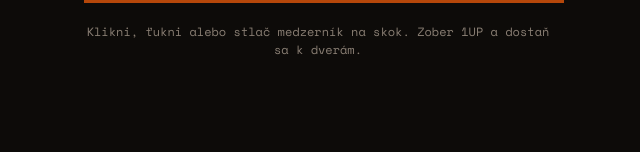
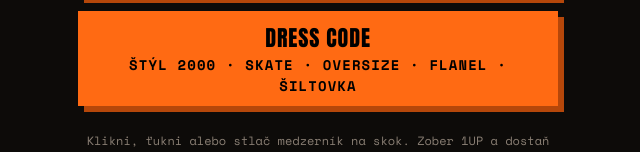
Before and after one commit to SuperGrassX/road-to-jama, a plain HTML site: page index.html in a window 1280 px wide. Shown: the part 384-536 px from the top of the page, without its empty margins (322-962 px from the left). Drawn offline with nearby package versions, Linux system fonts and the light colour scheme.

Commit message:
Add files via upload

```diff
--- a/index.html
+++ b/index.html
@@ -63,6 +63,8 @@ h2 { font-size: clamp(28px, 7vw, 44px); color: var(--orange); text-shadow: 3px 3
 .press::before { content: ""; position: absolute; inset: -8px; border: 3px solid var(--orange); border-radius: 50%; pointer-events: none; animation: pulse 1.6s ease-out infinite; }
 @keyframes pulse { 0% { transform: scale(.85); opacity: 1; } 100% { transform: scale(1.3); opacity: 0; } }
 .cue { position: absolute; left: 72%; top: 24%; background: var(--orange); color: #000; font: 700 13px "Space Mono", monospace; text-transform: uppercase; letter-spacing: .06em; padding: 4px 8px; pointer-events: none; box-shadow: 3px 3px 0 #000; }
+.dress { margin: 0; padding: 10px 12px; background: var(--orange); color: #000; text-align: center; font: 700 14px "Space Mono", monospace; text-transform: uppercase; letter-spacing: .08em; box-shadow: 6px 6px 0 var(--orange-dim); }
+.dress b { font-family: "Anton", Impact, sans-serif; font-weight: 400; font-size: 22px; letter-spacing: .04em; display: block; }
 .curve { position: absolute; left: 80%; top: 30%; width: 22%; height: auto; overflow: visible; pointer-events: none; }
 .curve path, .curve polyline { fill: none; stroke: var(--orange); stroke-width: 6; stroke-linecap: round; stroke-linejoin: round; filter: drop-shadow(2px 2px 0 #000); }
 @media (prefers-reduced-motion: reduce) { .press::before { animation: none; } }
@@ -135,6 +137,7 @@ button:focus-visible { outline: 2px solid var(--fg); outline-offset: 3px; }
       <polyline points="50,82 40,88 34,76"/>
     </svg>
   </div>
+  <p class="dress" id="dress"><b>Dress code</b>Štýl 2000 · skate · oversize · flanel · šiltovka</p>
   <p class="hint" id="hint">Klikni, ťukni alebo stlač medzerník na skok. Zober 1UP a dostaň sa k dverám.</p>
 
   <div class="stage" id="stage" hidden>
@@ -197,6 +200,7 @@ button:focus-visible { outline: 2px solid var(--fg); outline-offset: 3px; }
     show(null);
     document.getElementById('welcome').hidden = true;
     document.getElementById('hint').hidden = true;
+    document.getElementById('dress').hidden = true;
     document.getElementById('stage').hidden = false;
   }
 
```
